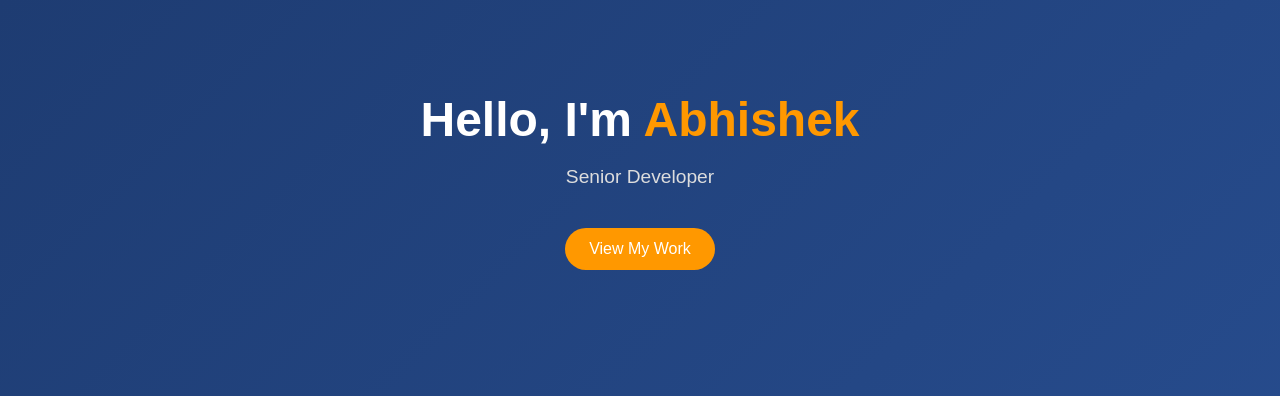
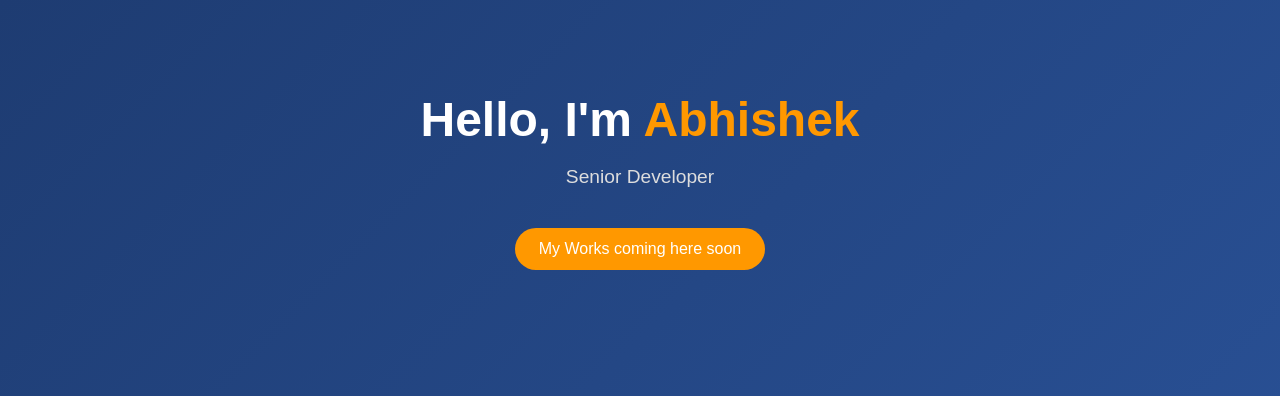
Before and after one commit to abhiputgov/abhiputgov.github.io, a plain HTML site: page index.html in a window 1280 px wide. Shown: the top 396 px of the page. Drawn offline with Linux system fonts and the light colour scheme.

Commit message:
Update index.html

```diff
--- a/index.html
+++ b/index.html
@@ -91,10 +91,10 @@
   <header>
     <h1>Hello, I'm <span style="color:#ff9800;">Abhishek</span></h1>
     <p> Senior Developer </p>
-    <a href="#projects" class="btn">View My Work</a>
+    <a href="#projects" class="btn">My Works coming here soon</a>
   </header>
 
-  <section id="projects">
+<!--   <section id="projects">
     <h2>My Projects</h2>
     <div class="projects">
       <div class="card">
@@ -113,7 +113,7 @@
         <p>Something I’m really proud of. Showcase it here.</p>
       </div>
     </div>
-  </section>
+  </section> -->
 
   <section id="contact">
     <h2>Contact Me</h2>
```
